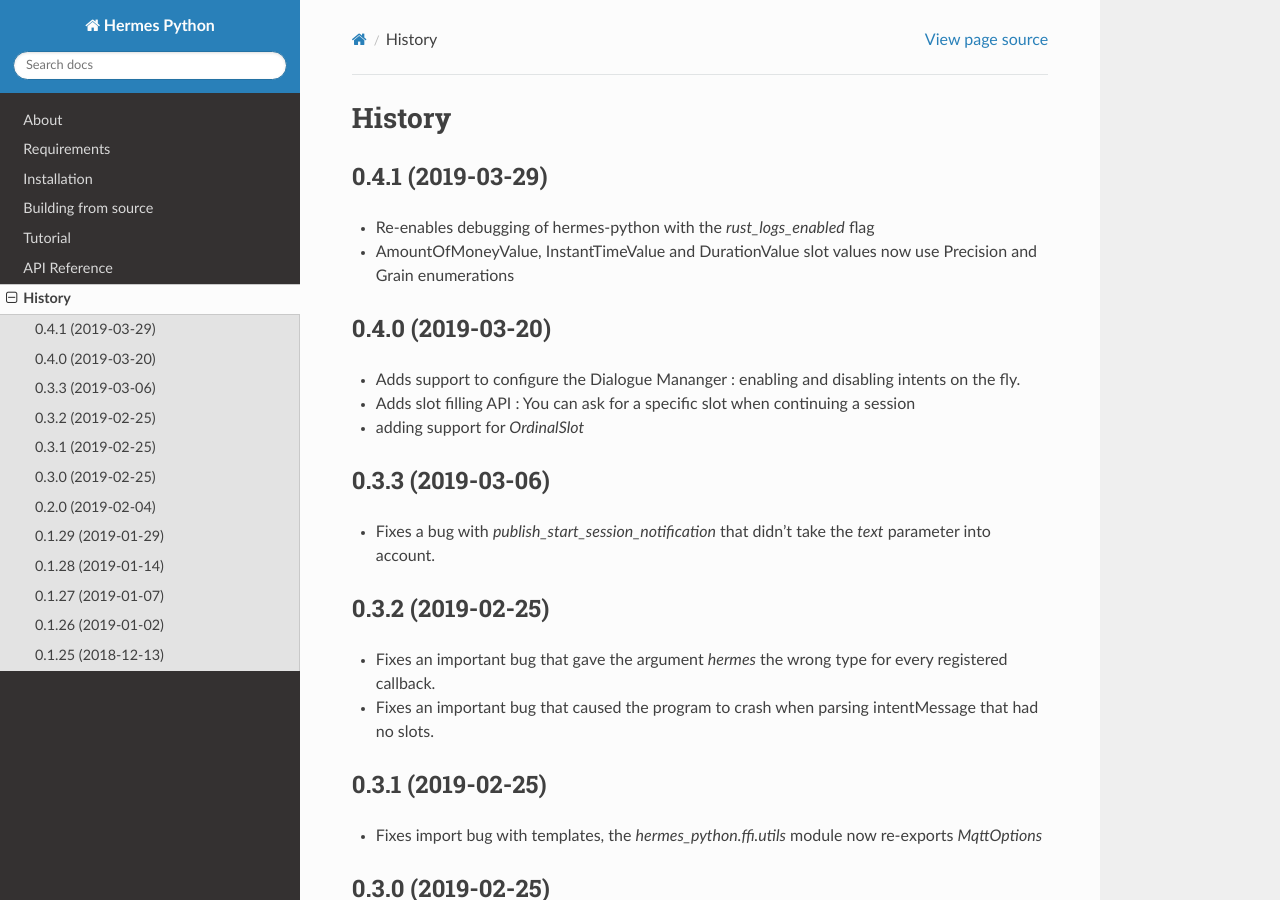
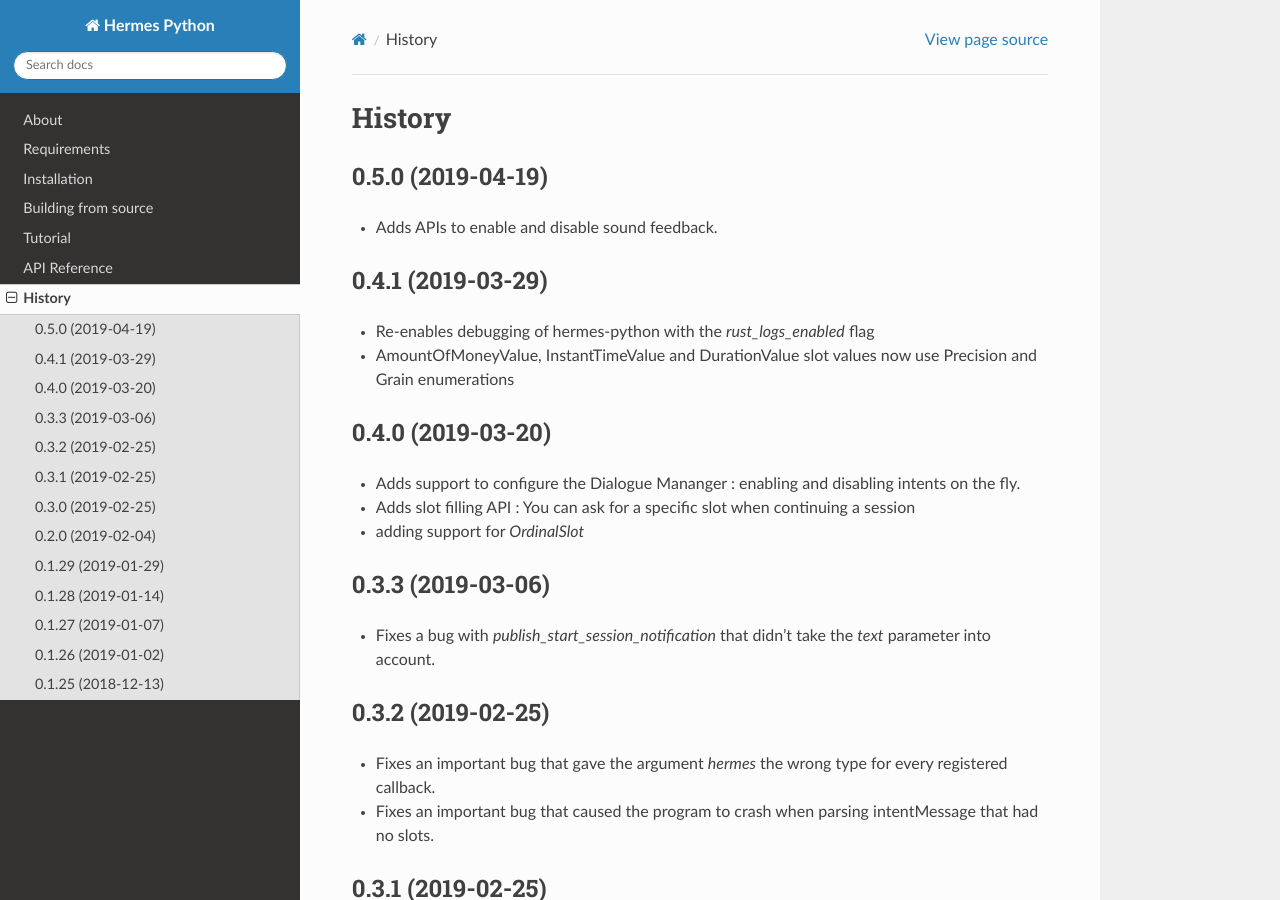
Before and after one commit to snipsco/hermes-protocol, a Sphinx documentation site: the page built from platforms/hermes-python/documentation/source/HISTORY.rst, in a window 1280 px wide and 900 px high. Built offline with Sphinx 7.4.7 and the Read the Docs theme 2.0.0, drawn with Linux system fonts in a browser that asks for light colours.

Commit message:
bump version to 0.5.0

```diff
--- a/platforms/hermes-python/documentation/source/HISTORY.rst
+++ b/platforms/hermes-python/documentation/source/HISTORY.rst
@@ -1,5 +1,9 @@
 History
 ==========
+
+0.5.0 (2019-04-19)
+^^^^^^^^^^^^^^^^^^^
+* Adds APIs to enable and disable sound feedback.
 
 0.4.1 (2019-03-29)
 ^^^^^^^^^^^^^^^^^^
--- a/platforms/hermes-python/hermes_python/__version__.py
+++ b/platforms/hermes-python/hermes_python/__version__.py
@@ -1,3 +1,3 @@
 __title__ = 'hermes_python'
-__version__ = '0.4.1'
+__version__ = '0.5.0'
 __description__ = 'Python bindings for Snips Hermes Protocol'
```
